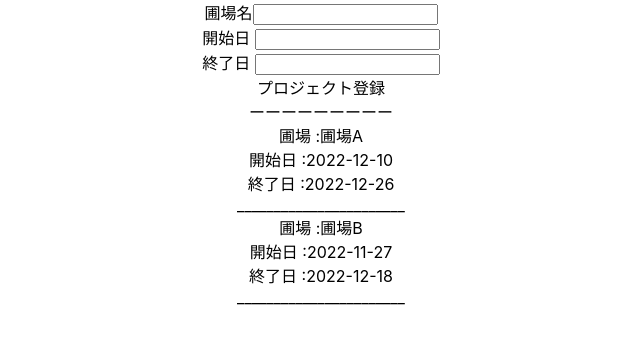
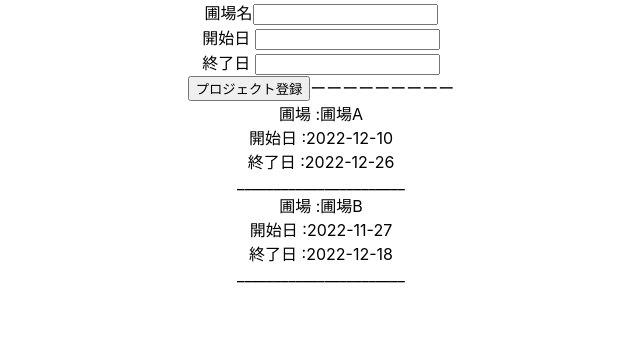
Before and after one commit to shunji-mitsui/agri-task-manager, a React (Create React App) app in the folder tm-flont/: page / in a window 1280 px wide. Shown: the top 344 px of the page, without its empty margins (319-959 px from the left). Built offline with nearby package versions, Linux system fonts and the light colour scheme.

Commit message:
サーバーでのリクエスを受け取りを実装。CORS対策など

```diff
--- a/tm-flont/package.json
+++ b/tm-flont/package.json
@@ -10,6 +10,8 @@
     "@types/node": "^16.18.11",
     "@types/react": "^18.0.26",
     "@types/react-dom": "^18.0.10",
+    "cors": "^2.8.5",
+    "http-proxy-middleware": "^2.0.6",
     "rc-gantt": "^0.1.10",
     "react": "^18.2.0",
     "react-dom": "^18.2.0",
--- a/tm-flont/src/App.tsx
+++ b/tm-flont/src/App.tsx
@@ -66,26 +66,33 @@ const ViewContent:React.FC<{project:Project[]}>=({project})=>{
 const RegistorProject:FC<{name:string,start:string,end:string}> = ({name,start,end}) => {
 
 
-  // const getIp = () => {
-  //       axios.post('http://127.0.0.1:8000/registor',{
-  //           name:name,
-  //           start:start,
-  //           end:end,
-  //       })
-  //       .then(res=>{
-  //           if(res.data.status){
-  //               window.location.href='/hero.com/main'
-  //           }
-  //       })
-  // };
+  const getIp = () => {
+        axios.post('http://127.0.0.1:8000/project',{
+            name:name,
+            start:start,
+            end:end,
+        })
+        .then(res=>{
+            if(res.data.status){
+                // window.location.href='/hero.com/main'
+                console.log(res.data.status)
+            }else{
+              console.log('ng')
+            }
+        })
+  };
   return(
-      <div className='login_element button' onClick={e=>{
-        console.log('name',name);
-        console.log('start',start);
-        console.log('end',end);}
+      <button className='login_element button' onClick={getIp}>プロジェクト登録</button>
+        )
 
-      }>プロジェクト登録</div>
-      )
+      //   {
+      //   console.log('name',name);
+      //   console.log('start',start);
+      //   console.log('end',end);
+
+      // }
+
+
 }
 
 
--- a/tm-flont/src/index.tsx
+++ b/tm-flont/src/index.tsx
@@ -13,6 +13,8 @@ root.render(
   </React.StrictMode>
 );
 
+
+
 // If you want to start measuring performance in your app, pass a function
 // to log results (for example: reportWebVitals(console.log))
 // or send to an analytics endpoint. Learn more: https://bit.ly/CRA-vitals
```
Also changed, not shown: tm-flont/src/setupProxy.js (added, +11 -0 lines), 1 other file (tests, documents, lock files or other folders).
